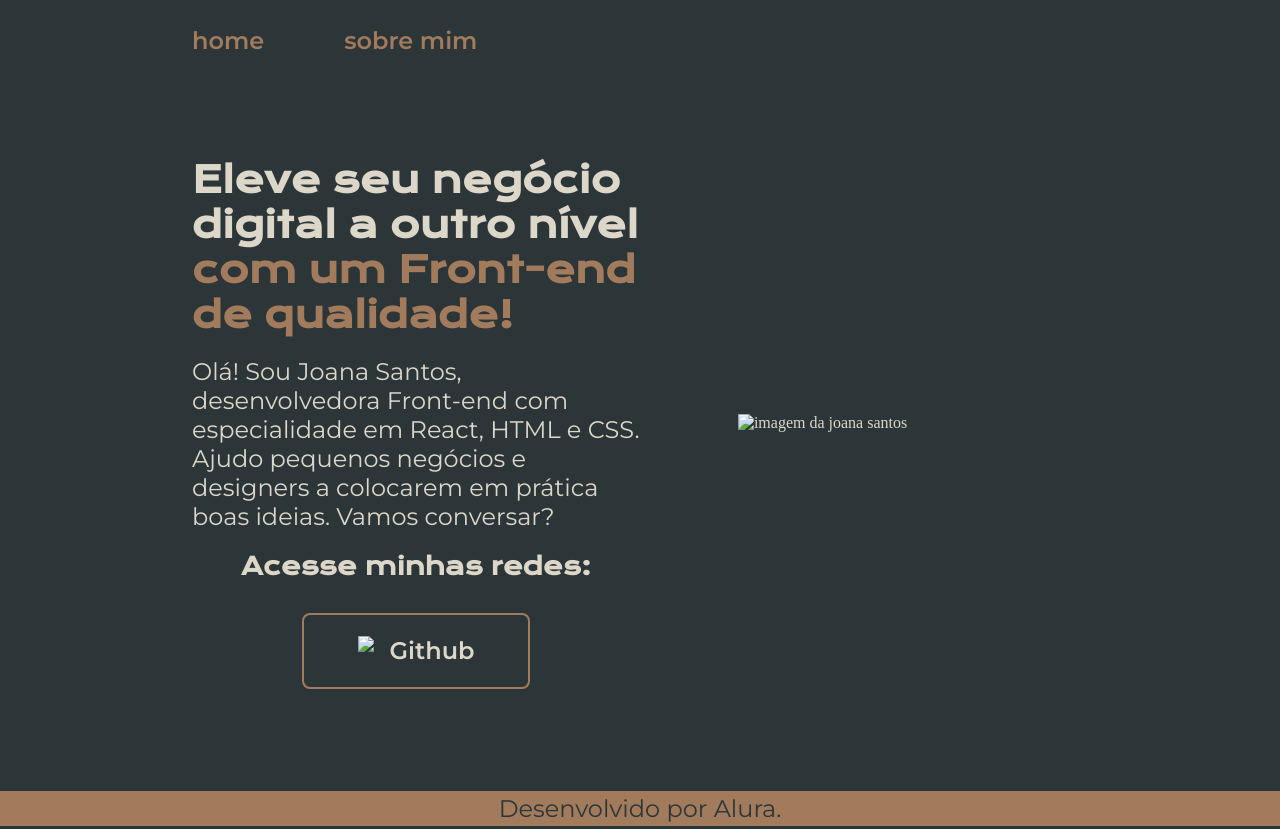
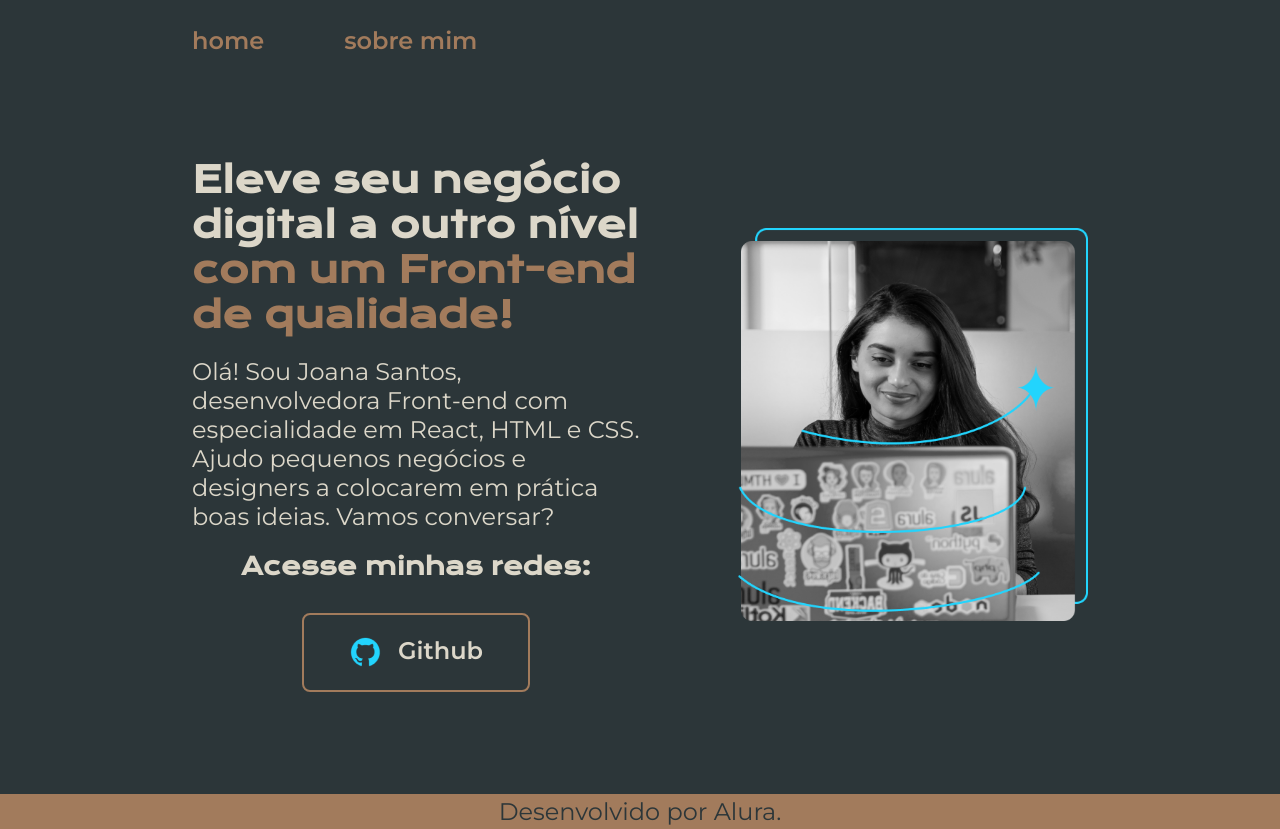
Before and after one commit to viana-manoel/Portfolio-demo2.0, a plain HTML site: page index.html in a window 1280 px wide. Drawn offline with nearby package versions, Linux system fonts and the light colour scheme; files that its build step writes are made by us from their sources.

Commit message:
Update index.html

```diff
--- a/index.html
+++ b/index.html
@@ -5,7 +5,7 @@
     <meta http-equiv="X-UA-Compatible" content="IE=edge">
     <meta name="viewport" content="width=device-width, initial-scale=1.0">
     <title>Portfolio</title>
-    <link rel="stylesheet" href="./Styles/style.css">
+    <link rel="stylesheet" href="./style.css">
 </head>
 <body>
     <header class="cabecalho">
@@ -24,12 +24,12 @@
         <div class="apresentacao__links">
             <h2 class="apresentacao__links__subtitulo">Acesse minhas redes:</h2>
             <a class="apresentacao__links__navegacao" href="https://github/viana-manoel">
-            <img src="./Assets/github.png">
+            <img src="./github.png">
             Github
             </a>
         </div>
        </section>
-    <img class= "apresentacao__imagem" src="./Assets/Imagem 2.0.png" alt="imagem da joana santos">
+    <img class= "apresentacao__imagem" src="./Imagem 2.0.png" alt="imagem da joana santos">
     </main>
     <footer class="rodape">
         <p>Desenvolvido por Alura.</p>
```
